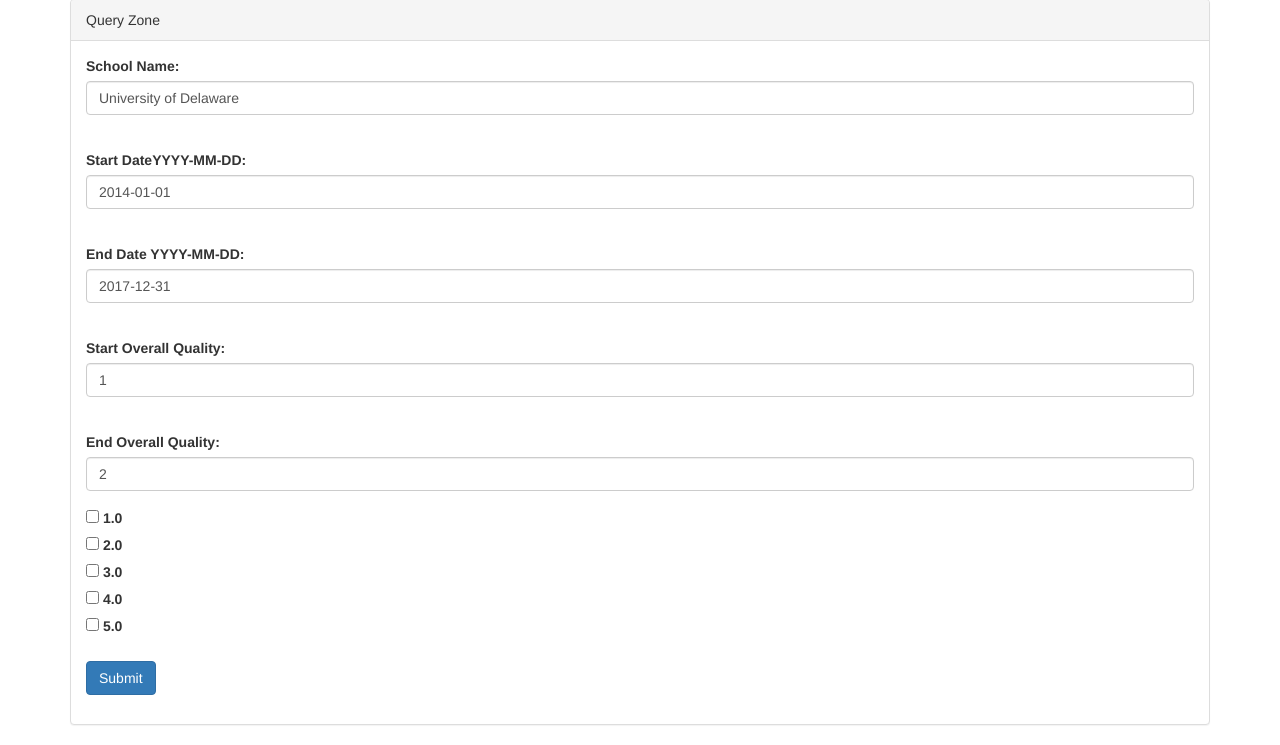
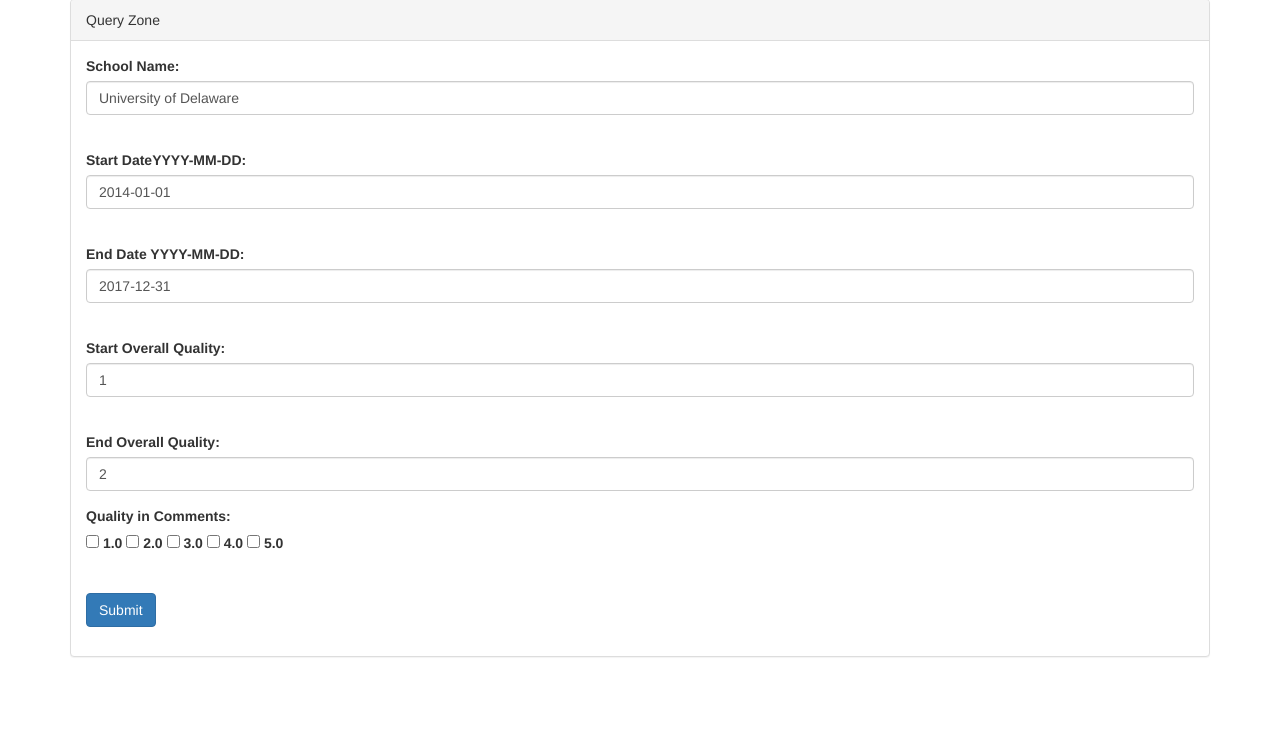
Before and after one commit to hcyuser/UTENG-Corpus-Front, a PHP site: page /querywithqualitycheckbox/index.php in a window 1280 px wide. Shown: the part 289-1034 px from the top of the page. After the commit the page ends 946 px from the top, so only its background shows below. Run offline with PHP 8.4, Linux system fonts and the light colour scheme.

Commit message:
Modify UI of Checkbox

```diff
--- a/html/querywithqualitycheckbox/index.php
+++ b/html/querywithqualitycheckbox/index.php
@@ -66,26 +66,23 @@
           <br>
           <input type="text" class="form-control" name="eo" value="2" required>
         </div>
+        <div class="form-group">
+          <label>Quality in Comments:</label>
+          <br>
             <div class="form-check form-check-inline">
             <input class="form-check-input" type="checkbox" name="cb1" value="1.0">
             <label class="form-check-label" for="inlineCheckbox1">1.0</label>
-        </div>
-        <div class="form-check form-check-inline">
             <input class="form-check-input" type="checkbox" name="cb2" value="2.0">
             <label class="form-check-label" for="inlineCheckbox2">2.0</label>
-        </div>
-        <div class="form-check form-check-inline">
             <input class="form-check-input" type="checkbox" name="cb3" value="3.0">
             <label class="form-check-label" for="inlineCheckbox3">3.0</label>
-        </div>
-        <div class="form-check form-check-inline">
             <input class="form-check-input" type="checkbox" name="cb4" value="4.0">
             <label class="form-check-label" for="inlineCheckbox3">4.0</label>
-        </div>
-        <div class="form-check form-check-inline">
             <input class="form-check-input" type="checkbox" name="cb5" value="5.0">
             <label class="form-check-label" for="inlineCheckbox3">5.0</label>
             </div>
+        </div>
+
         <br>
         <button type="submit" class="btn btn-primary">Submit</button>
       </form>
```
Lines whose indentation alone changed are shown as unchanged.
